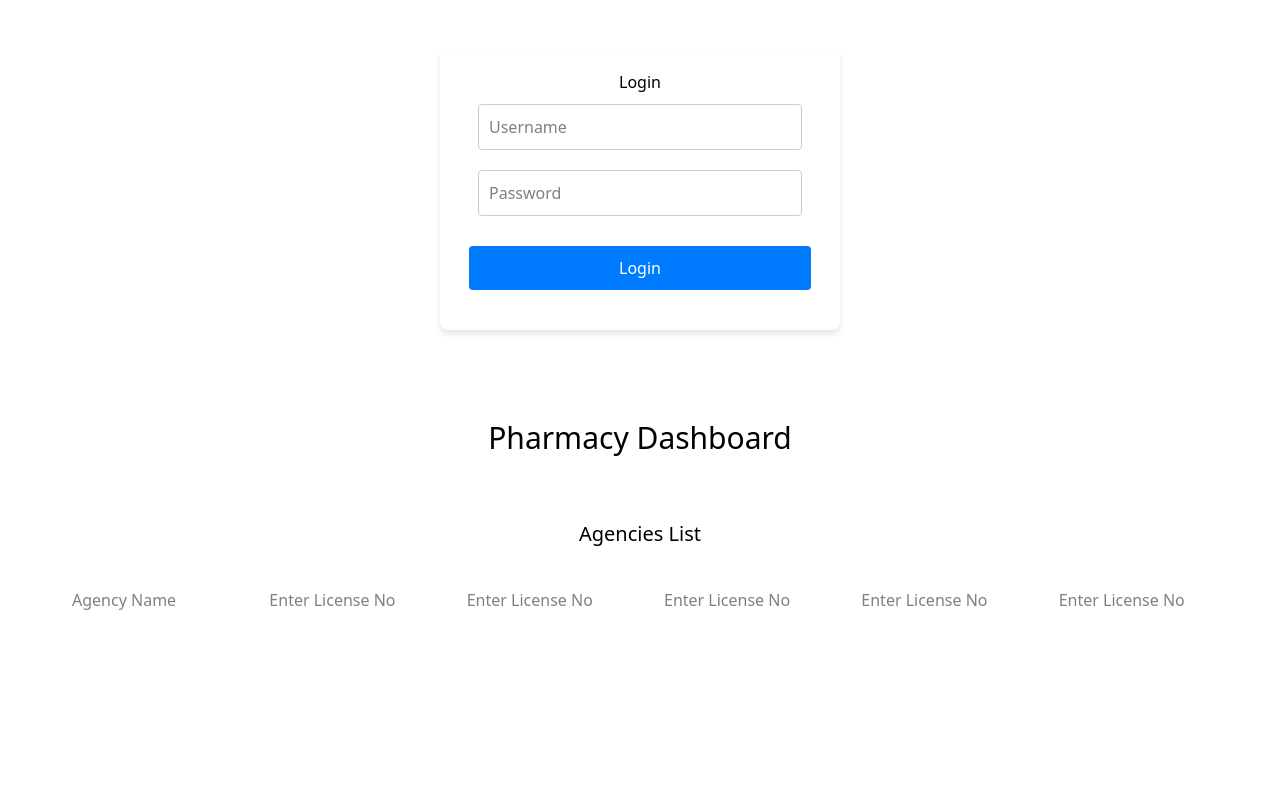
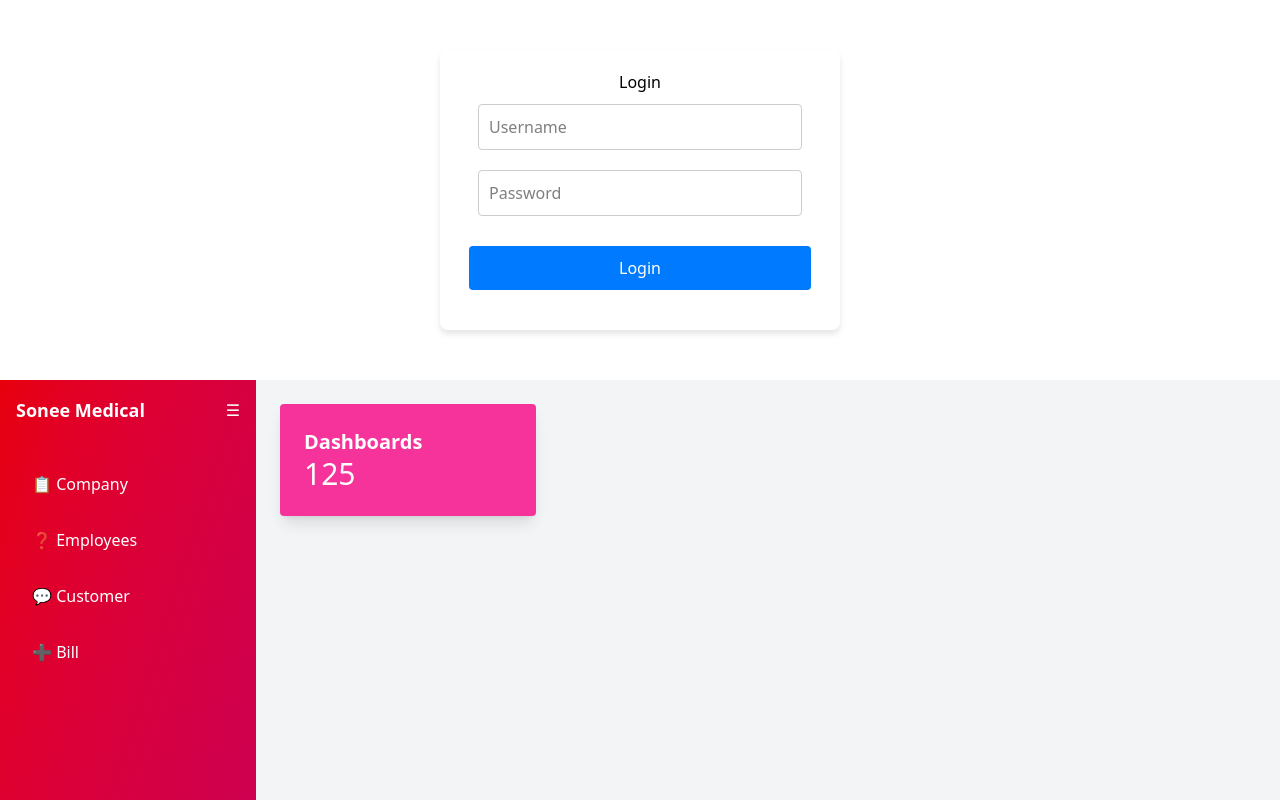
Before and after one commit to MdEhtesham2004/Sone-medicals, a React (Vite) app in the folder frontend/: page /login in a window 1280 px wide. Shown: the top 800 px of the page. Built offline with nearby package versions, Linux system fonts and the light colour scheme.

Commit message:
add UI of main page

```diff
--- a/frontend/src/App.jsx
+++ b/frontend/src/App.jsx
@@ -6,6 +6,7 @@ import NotFound from './pages/NotFound'
 import Home from './pages/Home'
 import ProtectedRoute from './components/ProtectedRoute'
 import Company from './pages/Company.jsx'
+import Design from './pages/Design.jsx'
 
 
 
@@ -41,7 +42,8 @@ function App() {
       </Routes>
     </BrowserRouter>
 
-    <Company/>
+    {/* <Company/> */}
+    <Design/>
 
 
 
--- /dev/null
+++ b/frontend/src/components2/Comments.jsx
@@ -0,0 +1,10 @@
+const Comments = () => {
+    return (
+      <div className="bg-pink-500 text-white p-6 rounded shadow-lg w-64">
+        <h2 className="text-xl font-semibold">Comments</h2>
+        <p className="text-3xl">125</p>
+      </div>
+    );
+  };
+
+  export default Comments;
--- /dev/null
+++ b/frontend/src/components2/Dashboard.jsx
@@ -0,0 +1,10 @@
+const Dashboard = () => {
+    return (
+      <div className="bg-pink-500 text-white p-6 rounded shadow-lg w-64">
+        <h2 className="text-xl font-semibold">Dashboards</h2>
+        <p className="text-3xl">125</p>
+      </div>
+    );
+  };
+
+  export default Dashboard;
--- /dev/null
+++ b/frontend/src/components2/Tasks.jsx
@@ -0,0 +1,10 @@
+const Tasks = () => {
+    return (
+      <div className="bg-pink-500 text-white p-6 rounded shadow-lg w-64">
+        <h2 className="text-xl font-semibold">New Tasks</h2>
+        <p className="text-3xl">125</p>
+      </div>
+    );
+  };
+
+  export default Tasks;
--- /dev/null
+++ b/frontend/src/components2/Tickets.jsx
@@ -0,0 +1,10 @@
+const Tickets = () => {
+    return (
+      <div className="bg-pink-500 text-white p-6 rounded shadow-lg w-64">
+        <h2 className="text-xl font-semibold">New Tickets</h2>
+        <p className="text-3xl">125</p>
+      </div>
+    );
+  };
+
+  export default Tickets;
--- /dev/null
+++ b/frontend/src/components2/Visitors.jsx
@@ -0,0 +1,10 @@
+const Visitors = () => {
+    return (
+      <div className="bg-pink-500 text-white p-6 rounded shadow-lg w-64">
+        <h2 className="text-xl font-semibold">New Visitors</h2>
+        <p className="text-3xl">125</p>
+      </div>
+    );
+  };
+
+  export default Visitors;
--- /dev/null
+++ b/frontend/src/components2/index.js
@@ -0,0 +1,7 @@
+import Dashboard from './Dashboard.jsx';
+import Tasks from './Tasks.jsx';
+import Tickets from './Tickets.jsx';
+import Visitors from './Visitors.jsx';
+import Comments from './Comments.jsx';
+
+export { Dashboard, Tasks, Tickets, Visitors, Comments };
--- a/frontend/src/pages/Company.jsx
+++ b/frontend/src/pages/Company.jsx
@@ -1,39 +1,105 @@
-import React from 'react'
-import { Input } from '../components'
+import React from 'react';
 
-function Company() {
-  return (
-    <>
-    <div className='max-w-7xl mx-auto px-4 sm:px-6 lg:px-8 py-10 rounded-2xl m-4 '  >
-    <h1 className='text-3xl text-center mb-4'>Pharmacy Dashboard</h1>
-    <br />
-    <br />
-     <h3 className='text-center text-xl'>Agencies List </h3>
-
-     <div className='flex items-center justify-center m-4 '>
-        <Input type="text" name='Agency Name' id='AgencyName'
-        placeholder='Agency Name'  />
-
-        <Input type="text" name="license" id="license No"
-        placeholder='Enter License No'  />
-
-        <Input type="text" name="license" id="license No"
-        placeholder='Enter License No'  />
-
-        <Input type="text" name="license" id="license No"
-        placeholder='Enter License No'  />
-
-        <Input type="text" name="license" id="license No"
-        placeholder='Enter License No'  />
-
-        <Input type="text" name="license" id="license No"
-        placeholder='Enter License No'  />
+const Company = () => {
+  const companies = [
+    {
+      name: 'ABC Pharma',
+      license_no: 'LIC123',
+      gst_no: 'GST456',
+      contact_no: '9876543210',
+      Address : '123 Pharma St, City, State',
+      Description :'Leading supplier of pharmaceuticals',
+    },
 
 
-     </div>
+  ];
+
+  return (
+    <div className="p-8">
+      <h1 className="text-4xl font-bold text-center text-gray-800 mb-6">Pharma Dashboard</h1>
+      <h2 className="text-2xl font-semibold mb-4">Companies</h2>
+
+      {/* Form */}
+      <form className="grid grid-cols-1 md:grid-cols-2 gap-4 mb-6">
+        {/* Inputs with visible border */}
+        <input
+          type="text"
+          placeholder="Company Name"
+          className="border border-gray-400 rounded px-3 py-2 w-full"
+        />
+        <input
+          type="text"
+          placeholder="License No"
+          className="border border-gray-400 rounded px-3 py-2 w-full"
+        />
+        <input
+          type="text"
+          placeholder="GST No"
+          className="border border-gray-400 rounded px-3 py-2 w-full"
+        />
+        <input
+          type="text"
+          placeholder="Contact No"
+          className="border border-gray-400 rounded px-3 py-2 w-full"
+        />
+        <textarea
+          placeholder="Address"
+          className="border border-gray-400 rounded px-3 py-2 w-full h-20 md:col-span-1"
+        />
+        <textarea
+          placeholder="Description"
+          className="border border-gray-400 rounded px-3 py-2 w-full h-20 md:col-span-1"
+        />
+
+        {/* Centered Add Button */}
+        <div className="md:col-span-2 flex justify-center mt-2">
+          <button
+            type="submit"
+            className="w-[20%] bg-green-600 text-white cursor-pointer font-bold py-2 px-3 rounded hover:bg-green-700"
+          >
+            Add Company
+          </button>
+        </div>
+      </form>
+
+      {/* Table */}
+      <div className="overflow-x-auto">
+        <table className="w-full text-left border-collapse">
+          <thead>
+            <tr className="bg-gray-100 text-gray-800">
+              <th className="p-3">Name</th>
+              <th className="p-3">License</th>
+              <th className="p-3">GST</th>
+              <th className="p-3">Contact</th>
+              <th className="p-3">Address</th>
+              <th className="p-3">Description</th>
+              <th className="p-3">Actions</th>
+            </tr>
+          </thead>
+          <tbody>
+            {companies.map((company, idx) => (
+              <tr key={idx} className="border-t">
+                <td className="p-3">{company.name}</td>
+                <td className="p-3">{company.license_no}</td>
+                <td className="p-3">{company.gst_no}</td>
+                <td className="p-3">{company.contact_no}</td>
+                <td className="p-3">{company.Address}</td>
+                <td className="p-3">{company.Description}</td>
+                <td className="p-3 space-x-2">
+                  <button className="bg-yellow-400 cursor-pointer hover:bg-yellow-500 text-white font-bold py-1 px-3 rounded">
+                    Edit
+                  </button>
+                  <button className="bg-red-500 cursor-pointer hover:bg-red-600 text-white font-bold py-1 px-3 rounded">
+                    Delete
+                  </button>
+                </td>
+              </tr>
+            ))}
+          </tbody>
+        </table>
+      </div>
     </div>
-    </>
-  )
-}
+  );
+};
 
-export default Company
+export default Company;
--- /dev/null
+++ b/frontend/src/pages/Design.jsx
@@ -0,0 +1,59 @@
+import React, { useState } from 'react';
+import { Dashboard, Tasks, Tickets, Comments, Visitors, } from '../components2';
+import Company from './Company';
+
+const Design = () => {
+  const [sidebarOpen, setSidebarOpen] = useState(true);
+  const [activeComponent, setActiveComponent] = useState('dashboard');
+
+  const renderComponent = () => {
+    switch (activeComponent) {
+      case 'Company': return <Company />;
+      case 'tickets': return <Tickets />;
+      case 'comments': return <Comments />;
+      case 'visitors': return <Visitors />;
+      default: return <Dashboard />;
+    }
+  };
+
+  return (
+    <div className="flex h-screen font-sans">
+      {/* Sidebar */}
+      <div className={`transition-all duration-300 ${sidebarOpen ? 'w-64' : 'w-16'}
+      bg-gradient-to-br from-red-600 to-pink-700 text-white`}>
+        <div className="flex items-center justify-between p-4">
+          <h1 className={`${sidebarOpen ? 'text-lg font-semibold' : 'hidden'}`}>Sonee Medical</h1>
+          <button onClick={() => setSidebarOpen(!sidebarOpen)} className="text-white">
+            ☰
+          </button>
+
+        </div>
+        <div className="mt-6 flex flex-col space-y-4 px-4">
+          <button onClick={() => setActiveComponent('Company')}
+           className="hover:bg-white/10 py-2 px-4 rounded flex items-center gap-2">
+            📋 {sidebarOpen && 'Company'}
+          </button>
+          <button onClick={() => setActiveComponent('tickets')}
+          className="hover:bg-white/10 py-2 px-4 rounded flex items-center gap-2">
+            ❓ {sidebarOpen && 'Employees'}
+          </button>
+          <button onClick={() => setActiveComponent('comments')}
+          className="hover:bg-white/10 py-2 px-4 rounded flex items-center gap-2">
+            💬 {sidebarOpen && 'Customer'}
+          </button>
+          <button onClick={() => setActiveComponent('visitors')}
+           className="hover:bg-white/10 py-2 px-4 rounded flex items-center gap-2">
+            ➕ {sidebarOpen && 'Bill'}
+          </button>
+        </div>
+      </div>
+
+      {/* Main Content */}
+      <div className="flex-1 bg-gray-100 p-6 overflow-auto">
+        {renderComponent()}
+      </div>
+    </div>
+  );
+};
+
+export default Design;
```
Also changed, not shown: frontend/src/components/Header.jsx (line endings or trailing spaces).
